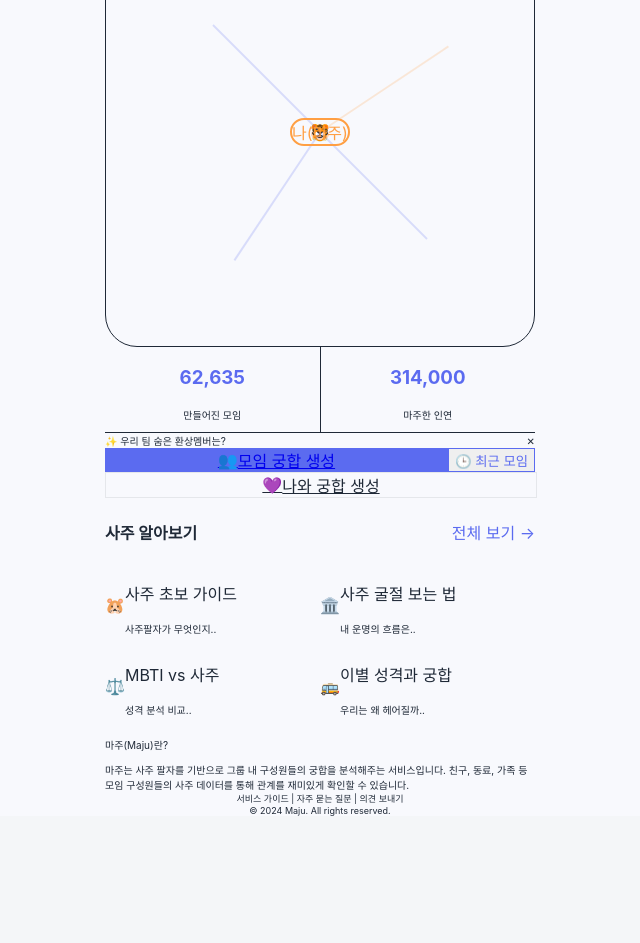
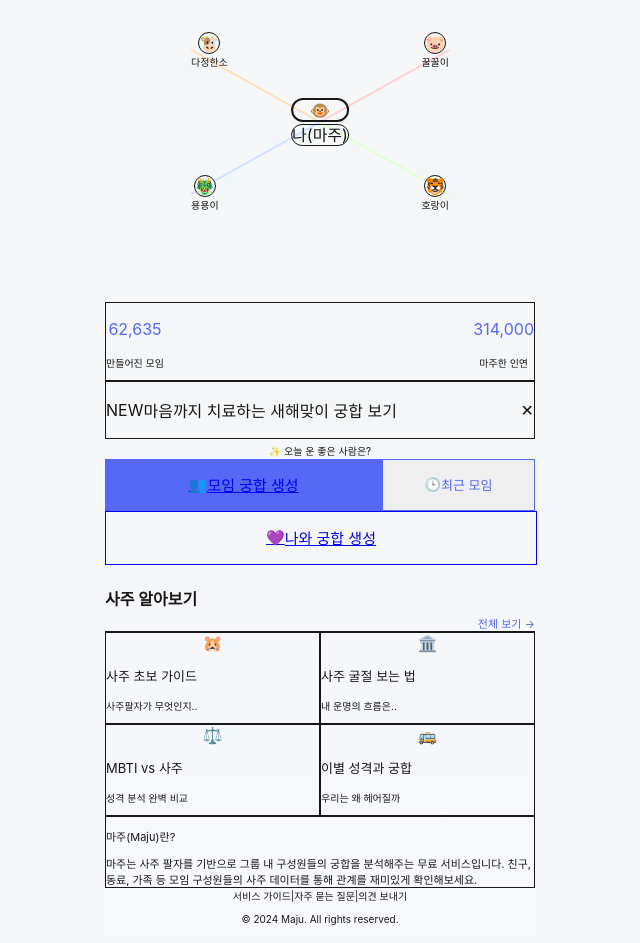
Before and after one commit to PLANB-John/maju-web, a Next.js app: page / in a window 1280 px wide. Shown: the part 220-1163 px from the top of the page, without its empty margins (320-960 px from the left). Before the commit the page ends 1044 px from the top, so only its background shows below. Built offline with nearby package versions, Linux system fonts and the light colour scheme.

Commit message:
Update page.tsx

```diff
--- a/app/page.tsx
+++ b/app/page.tsx
@@ -3,133 +3,199 @@ import Link from "next/link";
 
 export default function Home() {
   return (
-    <main className="min-h-screen bg-[#f8f9fd] flex justify-center text-[#1f2937]">
-      {/* 모바일 화면 크기로 제한 (가운데 정렬) */}
-      <div className="w-full max-w-[430px] bg-white min-h-screen shadow-lg flex flex-col">
+    <main className="min-h-screen flex justify-center bg-[#f4f6f8]">
+      {/* 모바일 컨테이너 (최대 너비 430px 제한) */}
+      <div className="w-full max-w-[430px] bg-white min-h-screen shadow-2xl flex flex-col relative pb-10">
 
-        {/* 1. 상단 헤더 */}
-        <header className="pt-8 pb-4 text-center">
-          <p className="text-xs text-[#5b6bf0] font-bold mb-1">서비스 소개</p>
-          <h1 className="text-xl font-bold text-gray-800">
-            우리사이, <span className="text-[#5b6bf0]">마주</span>보다
+        {/* =======================
+            1. 헤더 (로고 영역)
+           ======================= */}
+        <header className="pt-10 pb-2 text-center bg-white z-10">
+          <p className="text-[10px] text-ieum-gray font-medium tracking-widest mb-1">서비스 소개 ㅡ</p>
+          <h1 className="text-xl font-bold text-gray-800 tracking-tight">
+            <span className="text-ieum-purple">마주</span>(Maju)<span className="text-ieum-blue">✦</span>
           </h1>
+          <p className="text-sm text-gray-600 mt-1 font-medium">우리사이, 사주로 잇다</p>
         </header>
 
-        {/* 2. 메인 비주얼 (관계 그래프 모양 흉내) */}
-        <div className="px-6 py-2">
-          <div className="bg-[#f8f9fd] rounded-[2rem] p-8 aspect-square relative flex items-center justify-center border border-gray-100">
-            {/* 중앙 원 */}
-            <div className="z-10 bg-white px-4 py-2 rounded-full border-2 border-[#ff9f43] text-[#ff9f43] font-bold text-sm shadow-sm">
-              나(마주)
+        {/* =======================
+            2. 메인 관계도 그래프 (CSS로 구현)
+           ======================= */}
+        <div className="relative w-full aspect-square max-h-[360px] mx-auto mt-4 mb-2">
+
+          {/* 배경 원형 라인 */}
+          <div className="absolute inset-0 flex items-center justify-center pointer-events-none">
+             <div className="w-[70%] h-[70%] border border-dashed border-gray-200 rounded-full animate-spin-slow"></div>
+          </div>
+
+          {/* 연결 선 (SVG Lines) */}
+          <svg className="absolute inset-0 w-full h-full pointer-events-none z-0">
+            {/* 중앙에서 뻗어나가는 선들 */}
+            <line x1="50%" y1="50%" x2="20%" y2="30%" stroke="#ffdfb5" strokeWidth="2" />
+            <line x1="50%" y1="50%" x2="80%" y2="30%" stroke="#ffd0d0" strokeWidth="2" />
+            <line x1="50%" y1="50%" x2="20%" y2="70%" stroke="#d0e0ff" strokeWidth="2" />
+            <line x1="50%" y1="50%" x2="80%" y2="70%" stroke="#e0ffd0" strokeWidth="2" />
+          </svg>
+
+          {/* 중앙 노드 (나) */}
+          <div className="absolute top-1/2 left-1/2 transform -translate-x-1/2 -translate-y-1/2 z-10 text-center">
+            <div className="w-16 h-16 bg-white border-2 border-ieum-orange rounded-full flex items-center justify-center shadow-lg mb-1">
+              <span className="text-2xl">🐵</span>
             </div>
+            <span className="text-xs font-bold text-gray-700 bg-white px-2 py-0.5 rounded-full shadow-sm border border-gray-100">나(마주)</span>
+          </div>
 
-            {/* 주변 장식 (이모지로 대체) */}
-            <div className="absolute top-10 left-12 text-3xl animate-bounce">🐮</div>
-            <div className="absolute bottom-12 right-10 text-3xl animate-bounce duration-700">🐷</div>
-            <div className="absolute top-16 right-8 text-3xl">🐲</div>
-            <div className="absolute bottom-10 left-14 text-3xl">🐯</div>
+          {/* 주변 노드들 (동물 아이콘) */}
+          {/* 11시 방향 */}
+          <div className="absolute top-[25%] left-[20%] flex flex-col items-center animate-bounce duration-[3000ms]">
+            <div className="w-12 h-12 bg-[#ecfdf5] border border-green-200 rounded-full flex items-center justify-center shadow-sm text-xl">🐮</div>
+            <span className="text-[10px] text-gray-500 mt-1">다정한소</span>
+          </div>
 
-            {/* 연결 선 (느낌만 구현) */}
-            <svg className="absolute top-0 left-0 w-full h-full opacity-20 pointer-events-none">
-              <line x1="50%" y1="50%" x2="25%" y2="25%" stroke="#5b6bf0" strokeWidth="2" />
-              <line x1="50%" y1="50%" x2="75%" y2="75%" stroke="#5b6bf0" strokeWidth="2" />
-              <line x1="50%" y1="50%" x2="80%" y2="30%" stroke="#ff9f43" strokeWidth="2" />
-              <line x1="50%" y1="50%" x2="30%" y2="80%" stroke="#5b6bf0" strokeWidth="2" />
-            </svg>
+          {/* 1시 방향 */}
+          <div className="absolute top-[25%] right-[20%] flex flex-col items-center animate-bounce duration-[4000ms]">
+            <div className="w-12 h-12 bg-[#fff1f2] border border-red-200 rounded-full flex items-center justify-center shadow-sm text-xl">🐷</div>
+            <span className="text-[10px] text-gray-500 mt-1">꿀꿀이</span>
+          </div>
+
+          {/* 7시 방향 */}
+          <div className="absolute bottom-[25%] left-[20%] flex flex-col items-center animate-bounce duration-[3500ms]">
+            <div className="w-12 h-12 bg-[#eff6ff] border border-blue-200 rounded-full flex items-center justify-center shadow-sm text-xl">🐲</div>
+            <span className="text-[10px] text-gray-500 mt-1">용용이</span>
+          </div>
+
+           {/* 5시 방향 */}
+           <div className="absolute bottom-[25%] right-[20%] flex flex-col items-center animate-bounce duration-[4500ms]">
+            <div className="w-12 h-12 bg-[#fefce8] border border-yellow-200 rounded-full flex items-center justify-center shadow-sm text-xl">🐯</div>
+            <span className="text-[10px] text-gray-500 mt-1">호랑이</span>
+          </div>
+
+          <p className="absolute bottom-4 w-full text-center text-[10px] text-gray-400">
+            👆 아이콘을 눌러보세요
+          </p>
+        </div>
+
+        {/* =======================
+            3. 통계 바
+           ======================= */}
+        <div className="mx-6 bg-white rounded-2xl shadow-card border border-ieum-border py-4 flex justify-between items-center px-8 mb-6">
+          <div className="text-center">
+            <p className="text-[#5467f5] font-bold text-xl">62,635</p>
+            <p className="text-[10px] text-gray-400 mt-0.5">만들어진 모임</p>
+          </div>
+          <div className="w-[1px] h-8 bg-gray-100"></div>
+          <div className="text-center">
+            <p className="text-[#5467f5] font-bold text-xl">314,000</p>
+            <p className="text-[10px] text-gray-400 mt-0.5">마주한 인연</p>
           </div>
         </div>
 
-        {/* 3. 통계 바 */}
-        <div className="flex justify-center items-center py-6 border-b border-gray-100 mx-6">
-          <div className="flex-1 text-center border-r border-gray-100">
-            <h3 className="text-[#5b6bf0] font-bold text-lg">62,635</h3>
-            <p className="text-[10px] text-gray-400">만들어진 모임</p>
-          </div>
-          <div className="flex-1 text-center">
-            <h3 className="text-[#5b6bf0] font-bold text-lg">314,000</h3>
-            <p className="text-[10px] text-gray-400">마주한 인연</p>
+        {/* =======================
+            4. 광고/배너 영역
+           ======================= */}
+        <div className="px-6 mb-4">
+          <div className="bg-gray-50 rounded-lg p-3 flex justify-between items-center border border-gray-100 shadow-sm cursor-pointer">
+             <div className="flex items-center gap-2 overflow-hidden">
+               <span className="text-xs font-bold text-ieum-blue bg-blue-50 px-1.5 py-0.5 rounded">NEW</span>
+               <p className="text-xs text-gray-600 truncate">마음까지 치료하는 새해맞이 궁합 보기</p>
+             </div>
+             <span className="text-gray-300 text-xs">✕</span>
           </div>
         </div>
 
-        {/* 4. 광고 배너 영역 (임시) */}
-        <div className="px-6 py-4">
-           <div className="bg-gray-50 rounded-xl p-3 text-[10px] text-gray-400 flex items-center justify-between">
-              <span>✨ 우리 팀 숨은 환상멤버는?</span>
-              <span className="text-gray-300">✕</span>
-           </div>
-        </div>
+        {/* 오늘의 운세 텍스트 */}
+         <div className="text-center mb-4">
+            <span className="text-[10px] text-orange-400">✨ 오늘 운 좋은 사람은?</span>
+         </div>
 
-        {/* 5. 핵심 버튼 영역 */}
-        <div className="px-6 space-y-3 pb-8">
-          <div className="flex gap-3">
-            {/* 모임 궁합 생성 버튼 */}
-            <Link href="/create" className="flex-1 bg-[#5b6bf0] text-white py-3 rounded-xl font-bold text-sm shadow-md flex items-center justify-center gap-2 hover:bg-[#4a5ae0] transition-colors">
+
+        {/* =======================
+            5. 메인 버튼 (Action)
+           ======================= */}
+        <div className="px-6 space-y-3">
+          <div className="flex gap-2 h-[52px]">
+            {/* 모임 궁합 생성 */}
+            <Link href="/create" className="flex-[2] bg-[#5467f5] hover:bg-[#4354e0] text-white rounded-xl shadow-floating flex items-center justify-center gap-2 font-bold text-[15px] transition-transform active:scale-95">
               <span>👥</span> 모임 궁합 생성
             </Link>
 
-            {/* 최근 모임 버튼 */}
-            <button className="px-4 py-3 rounded-xl border border-[#5b6bf0] text-[#5b6bf0] font-bold text-sm bg-white hover:bg-blue-50 transition-colors">
-              🕒 최근 모임
+            {/* 최근 모임 */}
+            <button className="flex-[1] bg-white border border-[#5467f5] text-[#5467f5] rounded-xl flex items-center justify-center gap-1 font-bold text-[13px] hover:bg-blue-50 transition-colors">
+              <span>🕒</span> 최근 모임
             </button>
           </div>
 
-          {/* 나와 궁합 생성 버튼 */}
-          <Link href="/create" className="w-full bg-white border border-[#e5e7eb] text-[#1f2937] py-3 rounded-xl font-bold text-sm shadow-sm flex items-center justify-center gap-2 hover:bg-gray-50 transition-colors">
-             <span className="text-[#8b5cf6]">💜</span> 나와 궁합 생성
+          {/* 나와 궁합 생성 */}
+          <Link href="/create" className="w-full h-[52px] bg-white border border-gray-200 text-gray-700 rounded-xl flex items-center justify-center gap-2 font-bold text-[15px] shadow-sm hover:bg-gray-50 transition-colors">
+             <span className="text-ieum-purple">💜</span> 나와 궁합 생성
           </Link>
         </div>
 
-        {/* 6. 하단 메뉴 그리드 (사주 알아보기) */}
-        <div className="bg-[#f8f9fd] flex-1 px-6 py-8">
-            <div className="flex justify-between items-center mb-4">
-                <h4 className="font-bold text-sm text-gray-700">사주 알아보기</h4>
-                <span className="text-xs text-[#5b6bf0]">전체 보기 →</span>
+        {/* =======================
+            6. 사주 알아보기 (Grid Cards)
+           ======================= */}
+        <div className="mt-8 px-6 pb-8 bg-gradient-to-b from-white to-[#f8f9fd]">
+            <div className="flex justify-between items-end mb-4 border-b border-gray-100 pb-2">
+                <h4 className="font-bold text-sm text-gray-800">사주 알아보기</h4>
+                <span className="text-[11px] text-[#5467f5] cursor-pointer">전체 보기 →</span>
             </div>
 
             <div className="grid grid-cols-2 gap-3">
-                <div className="bg-white p-4 rounded-xl shadow-sm flex items-center gap-3">
-                    <span className="text-2xl">🐹</span>
-                    <div className="text-left">
-                        <p className="font-bold text-xs">사주 초보 가이드</p>
-                        <p className="text-[10px] text-gray-400">사주팔자가 무엇인지..</p>
+                {/* 카드 1 */}
+                <div className="bg-white p-4 rounded-2xl shadow-card border border-gray-50 flex flex-col gap-2 hover:-translate-y-1 transition-transform cursor-pointer">
+                    <div className="w-10 h-10 bg-yellow-50 rounded-full flex items-center justify-center text-xl">🐹</div>
+                    <div>
+                        <p className="font-bold text-[13px] text-gray-800">사주 초보 가이드</p>
+                        <p className="text-[10px] text-gray-400 mt-0.5">사주팔자가 무엇인지..</p>
                     </div>
                 </div>
-                <div className="bg-white p-4 rounded-xl shadow-sm flex items-center gap-3">
-                    <span className="text-2xl">🏛️</span>
-                    <div className="text-left">
-                        <p className="font-bold text-xs">사주 굴절 보는 법</p>
-                        <p className="text-[10px] text-gray-400">내 운명의 흐름은..</p>
+
+                {/* 카드 2 */}
+                <div className="bg-white p-4 rounded-2xl shadow-card border border-gray-50 flex flex-col gap-2 hover:-translate-y-1 transition-transform cursor-pointer">
+                    <div className="w-10 h-10 bg-blue-50 rounded-full flex items-center justify-center text-xl">🏛️</div>
+                    <div>
+                        <p className="font-bold text-[13px] text-gray-800">사주 굴절 보는 법</p>
+                        <p className="text-[10px] text-gray-400 mt-0.5">내 운명의 흐름은..</p>
                     </div>
                 </div>
-                {/* 칸 맞추기용 더미 */}
-                <div className="bg-white p-4 rounded-xl shadow-sm flex items-center gap-3">
-                    <span className="text-2xl">⚖️</span>
-                     <div className="text-left">
-                        <p className="font-bold text-xs">MBTI vs 사주</p>
-                        <p className="text-[10px] text-gray-400">성격 분석 비교..</p>
+
+                {/* 카드 3 */}
+                <div className="bg-white p-4 rounded-2xl shadow-card border border-gray-50 flex flex-col gap-2 hover:-translate-y-1 transition-transform cursor-pointer">
+                    <div className="w-10 h-10 bg-purple-50 rounded-full flex items-center justify-center text-xl">⚖️</div>
+                    <div>
+                        <p className="font-bold text-[13px] text-gray-800">MBTI vs 사주</p>
+                        <p className="text-[10px] text-gray-400 mt-0.5">성격 분석 완벽 비교</p>
                     </div>
                 </div>
-                 <div className="bg-white p-4 rounded-xl shadow-sm flex items-center gap-3">
-                    <span className="text-2xl">🚌</span>
-                     <div className="text-left">
-                        <p className="font-bold text-xs">이별 성격과 궁합</p>
-                        <p className="text-[10px] text-gray-400">우리는 왜 헤어질까..</p>
+
+                {/* 카드 4 */}
+                <div className="bg-white p-4 rounded-2xl shadow-card border border-gray-50 flex flex-col gap-2 hover:-translate-y-1 transition-transform cursor-pointer">
+                    <div className="w-10 h-10 bg-green-50 rounded-full flex items-center justify-center text-xl">🚌</div>
+                    <div>
+                        <p className="font-bold text-[13px] text-gray-800">이별 성격과 궁합</p>
+                        <p className="text-[10px] text-gray-400 mt-0.5">우리는 왜 헤어질까</p>
                     </div>
                 </div>
             </div>
 
-            {/* 서비스 설명 텍스트 */}
-            <div className="mt-8 text-[10px] text-gray-400 leading-relaxed">
-                <p className="mb-2 font-bold text-gray-500">마주(Maju)란?</p>
-                마주는 사주 팔자를 기반으로 그룹 내 구성원들의 궁합을 분석해주는 서비스입니다. 친구, 동료, 가족 등 모임 구성원들의 사주 데이터를 통해 관계를 재미있게 확인할 수 있습니다.
+            {/* 설명 텍스트 */}
+             <div className="mt-10 bg-gray-50 p-4 rounded-xl text-[11px] text-gray-400 leading-relaxed border border-gray-100">
+                <p className="mb-2 font-bold text-gray-600">마주(Maju)란?</p>
+                마주는 사주 팔자를 기반으로 그룹 내 구성원들의 궁합을 분석해주는 무료 서비스입니다. 친구, 동료, 가족 등 모임 구성원들의 사주 데이터를 통해 관계를 재미있게 확인해보세요.
             </div>
 
-            <footer className="mt-8 mb-4 text-center text-[9px] text-gray-300">
-                서비스 가이드 | 자주 묻는 질문 | 의견 보내기<br/>
-                © 2024 Maju. All rights reserved.
+            {/* 푸터 */}
+            <footer className="mt-8 text-center text-[10px] text-gray-300 space-y-2">
+                <div className="space-x-2">
+                    <span>서비스 가이드</span>
+                    <span>|</span>
+                    <span>자주 묻는 질문</span>
+                    <span>|</span>
+                    <span>의견 보내기</span>
+                </div>
+                <p>© 2024 Maju. All rights reserved.</p>
             </footer>
         </div>
-
       </div>
     </main>
   );
```
